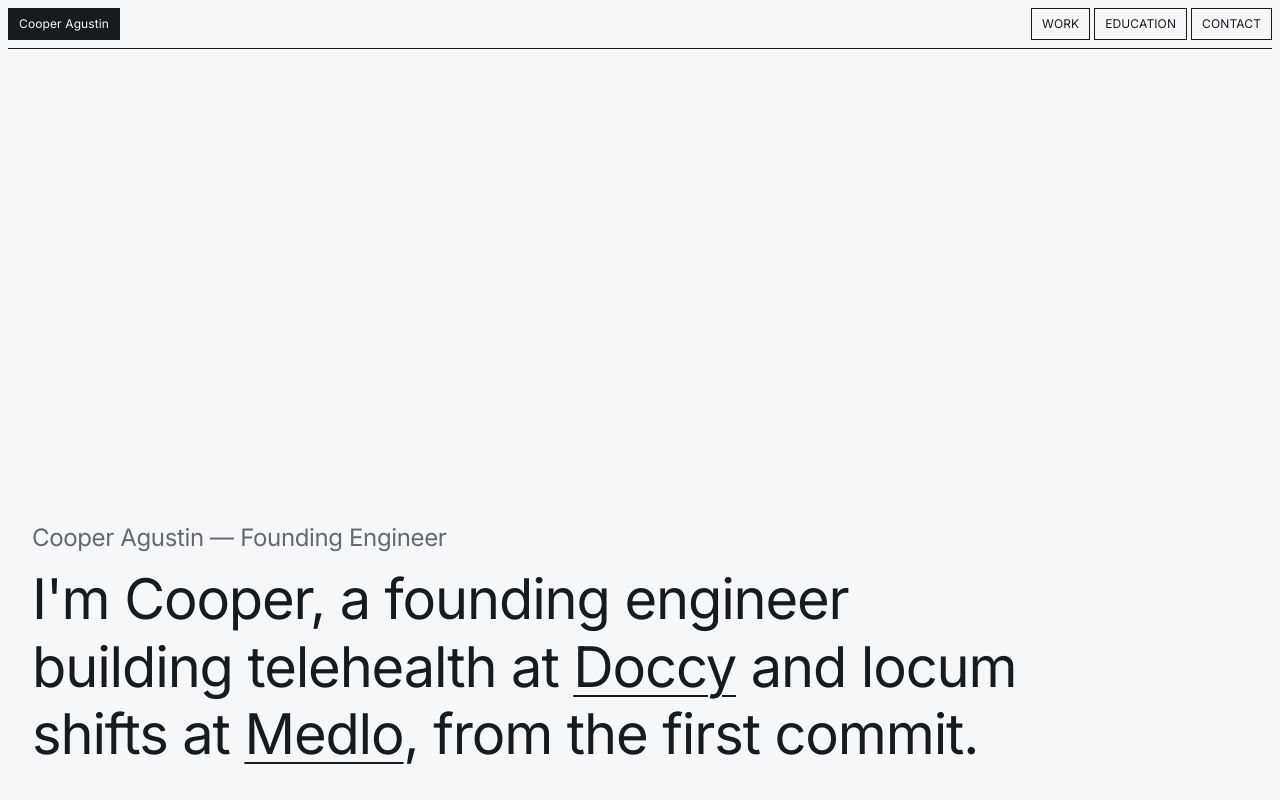
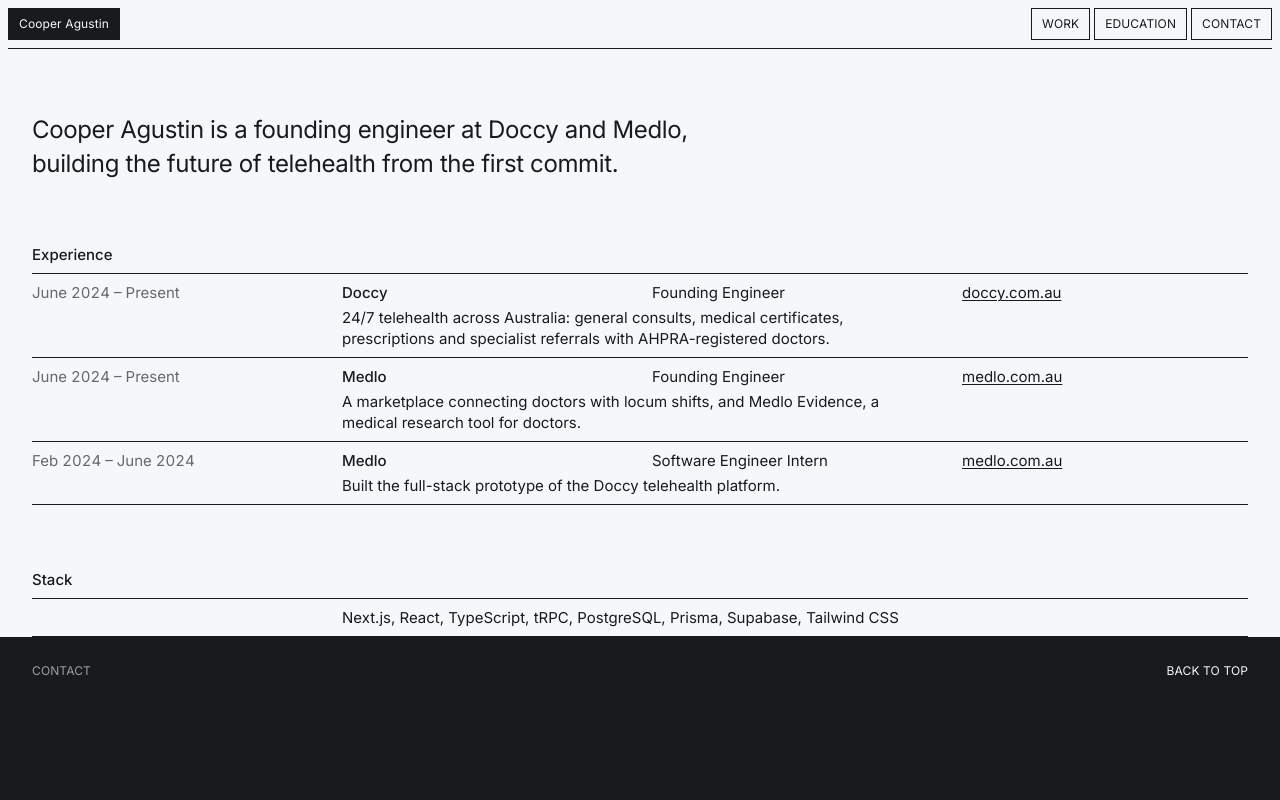
Before and after one commit to Spudgee/portfolio, a Next.js app: page / in a window 1280 px wide. Shown: the top 800 px of the page. Built offline with nearby package versions, Linux system fonts and the light colour scheme.

Commit message:
Drop the full-screen statement: the home page opens on its intro sentence at lead size, straight into experience

```diff
--- a/app/page.tsx
+++ b/app/page.tsx
@@ -1,6 +1,5 @@
 import type { Metadata } from "next";
 import { ExperienceEntry } from "@/app/experience-entry";
-import { InlineLink } from "@/components/inline-link";
 import { JsonLd } from "@/components/json-ld";
 import { EXPERIENCE } from "@/content/experience";
 import { PERSON } from "@/content/person";
@@ -14,26 +13,13 @@
 	description: `${PERSON.name} is a founding engineer at Doccy and Medlo, building the future of telehealth from the first commit: 24/7 consults, certificates and prescriptions at Doccy, and locum shifts at Medlo, in Next.js, TypeScript and PostgreSQL.`,
 });
 
-/** Home: a statement filling the first screen (after nabiu.studio), then ruled rows of roles and the stack. */
+/** Experience-led home: who and what in one lead sentence, then ruled rows of roles and the stack. */
 export default function HomePage() {
 	return (
 		<>
 			<JsonLd graph={homeGraph()} />
-			<h1 className="flex min-h-[calc(100svh-3.0625rem)] flex-col justify-end gap-3 pb-6 font-normal sm:pb-8">
-				<span className="text-lead text-muted">
-					{PERSON.name} — {PERSON.jobTitle}
-				</span>
-				<span className="max-w-[22em] text-statement text-balance">
-					{PERSON.statement.map((run) =>
-						"href" in run ? (
-							<InlineLink key={run.text} href={run.href}>
-								{run.text}
-							</InlineLink>
-						) : (
-							run.text
-						),
-					)}
-				</span>
+			<h1 className="max-w-[30em] pt-12 text-lead font-normal text-balance sm:pt-16">
+				{PERSON.introduction}
 			</h1>
 
 			<section
--- a/content/person.ts
+++ b/content/person.ts
@@ -9,17 +9,8 @@
 	jobTitle: "Founding Engineer",
 	/** The one-line role used in titles, the preview image and its alt text. */
 	headline: "Founding Engineer at Doccy and Medlo",
-	/**
-	 * The home page's statement, as runs of text; a run with `href` renders as a link.
-	 * Read after the name line, the whole H1 answers who, what role and which companies.
-	 */
-	statement: [
-		{ text: `I'm ${GIVEN_NAME}, a founding engineer building telehealth at ` },
-		{ text: "Doccy", href: "https://doccy.com.au" },
-		{ text: " and locum shifts at " },
-		{ text: "Medlo", href: "https://medlo.com.au" },
-		{ text: ", from the first commit." },
-	],
+	/** The home page's H1: name, role and both companies in one answer-first sentence. */
+	introduction: `${GIVEN_NAME} ${FAMILY_NAME} is a founding engineer at Doccy and Medlo, building the future of telehealth from the first commit.`,
 	stack: [
 		"Next.js",
 		"React",
```
